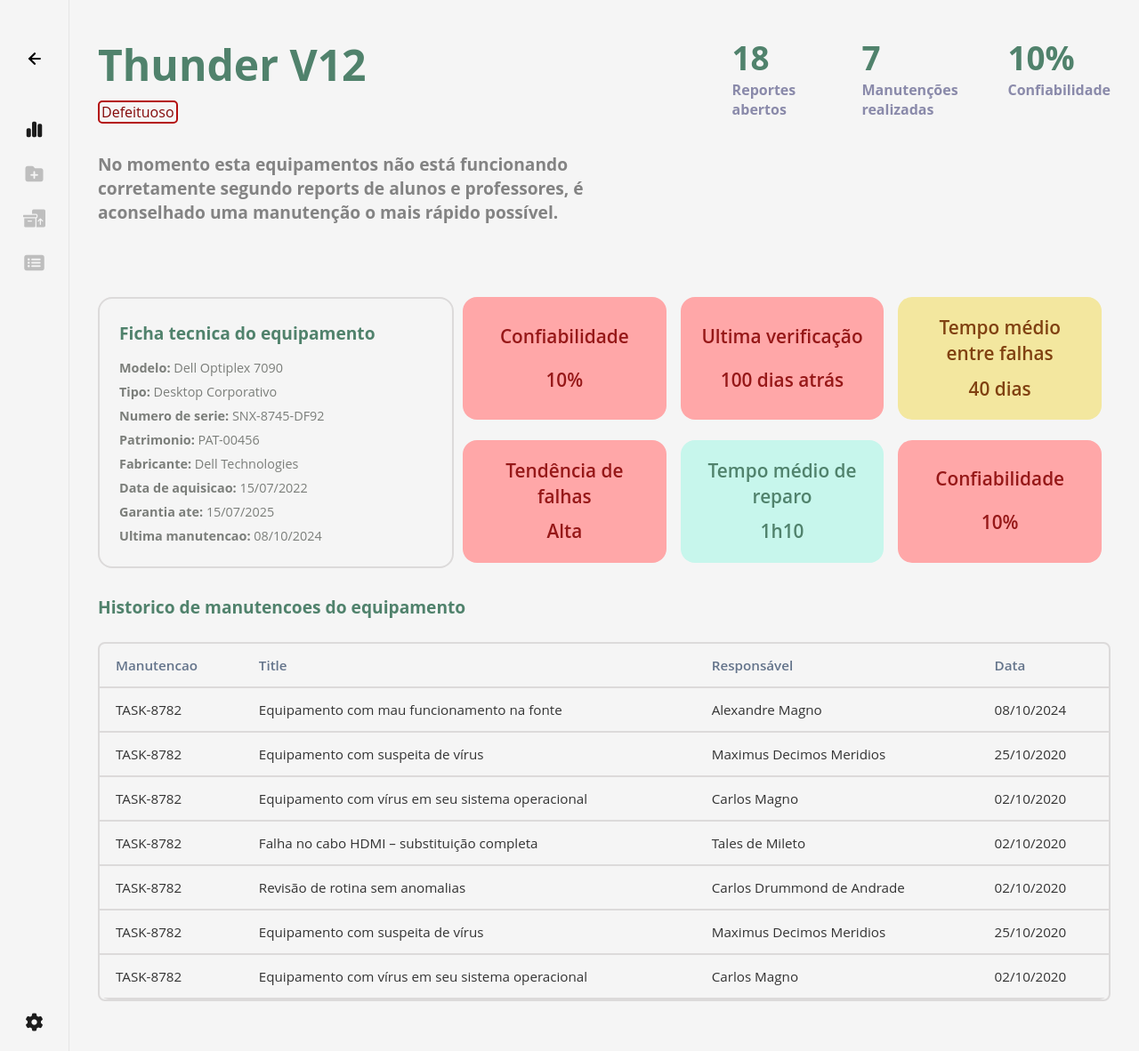
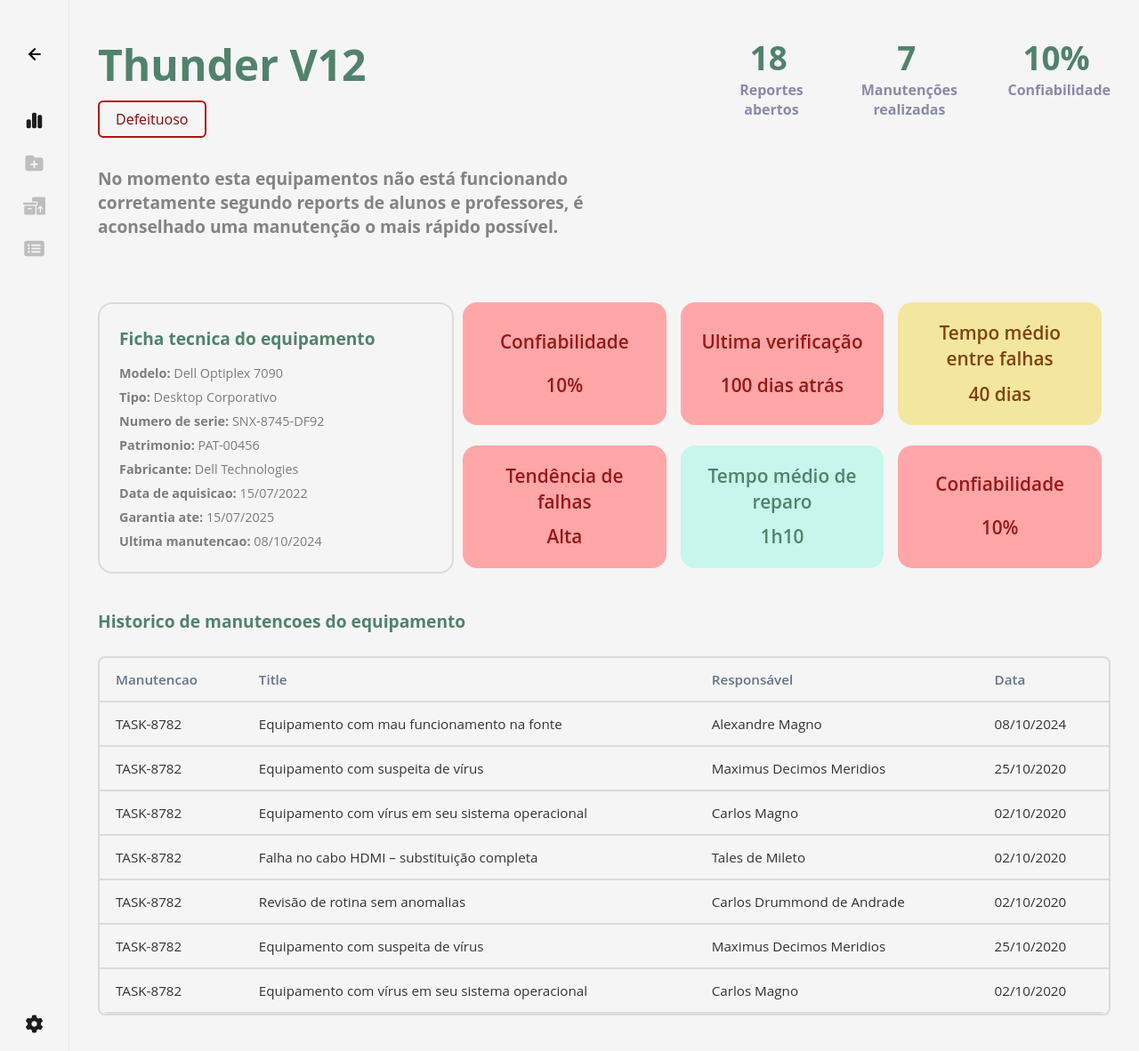
Before and after one commit to O-GALT/GALT, a Django app: page /ativos/equipamento/ in a window 1280 px wide. Shown: the part 70-1252 px from the top of the page at 89% size. Run offline with Django 5.2, Linux system fonts and the light colour scheme.

Commit message:
refactor : ajustando o comportamento responsivo do template do header base da aplicação

```diff
--- a/ativos/static/ativos/css/pages/base/pagina_de_equipamento/pagina_de_equipamento.css
+++ b/ativos/static/ativos/css/pages/base/pagina_de_equipamento/pagina_de_equipamento.css
@@ -1,6 +1,6 @@
 .informacoes-equipamento {
     display: flex;
-    margin: 50px 0 30px 0;
+    margin: 40px 0;
     justify-content: space-between;
 }
 
@@ -13,6 +13,10 @@
     border: 2px solid #dcdada;
     border-radius: 16px;
     flex-direction: column;
+
+    @media screen and  (min-width: 2000px) {
+        max-width: 500px;
+    }
 }
 
 .ficha-tecnica .ficha-tecnica-titulo {
--- a/ativos/static/ativos/css/partials/headers/equipamentos_header.css
+++ b/ativos/static/ativos/css/partials/headers/equipamentos_header.css
@@ -1,5 +1,13 @@
 .container {
     grid-template-columns: 2fr 1.25fr;
+
+    @media screen and (max-width: 1024px) {
+        grid-template-columns: 1fr;
+
+        .quantidade-objeto{
+            justify-content: left;
+        }
+    }
 }
 
 .conteudo-direita {
--- a/core/static/core/css/partials/partials_do_headers/descricao/descricao_header.css
+++ b/core/static/core/css/partials/partials_do_headers/descricao/descricao_header.css
@@ -3,4 +3,8 @@
     font-weight: bold;
     width: 45vw;
     font-size: 1.2rem;
+
+    @media screen and (max-width: 1024px) {
+        width: 100%;
+    }
 }
--- a/core/static/core/css/partials/partials_do_headers/estado/estado_header.css
+++ b/core/static/core/css/partials/partials_do_headers/estado/estado_header.css
@@ -2,10 +2,12 @@
     display: flex;
     justify-content: center;
     align-content: center;
-    width: 7vw;
+    width: fit-content;
     font-size: 1rem;
-    border-radius: 5px;
+    padding: 8px 18px;
+    border-radius: 6px;
 }
+
 .MANUTENCAO {
     color: rgba(220, 166, 59, 1);
     border: 2px solid rgba(254, 234, 113, 1);
--- a/core/static/core/css/partials/partials_do_headers/quantidade_e_objeto/quantidade_e_objeto_header.css
+++ b/core/static/core/css/partials/partials_do_headers/quantidade_e_objeto/quantidade_e_objeto_header.css
@@ -11,4 +11,11 @@
 a {
     font-weight: bold;
     color: rgba(138, 138, 170, 1);
+
+    @media screen and (max-width: 2000px) {
+        display: flex;
+        flex-direction: column;
+        align-items: center;
+        text-align: center;
+    }
 }
```
